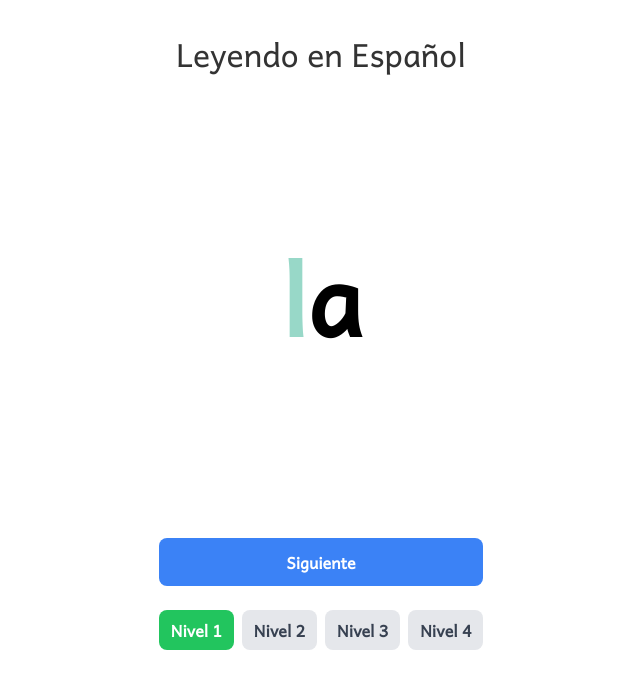
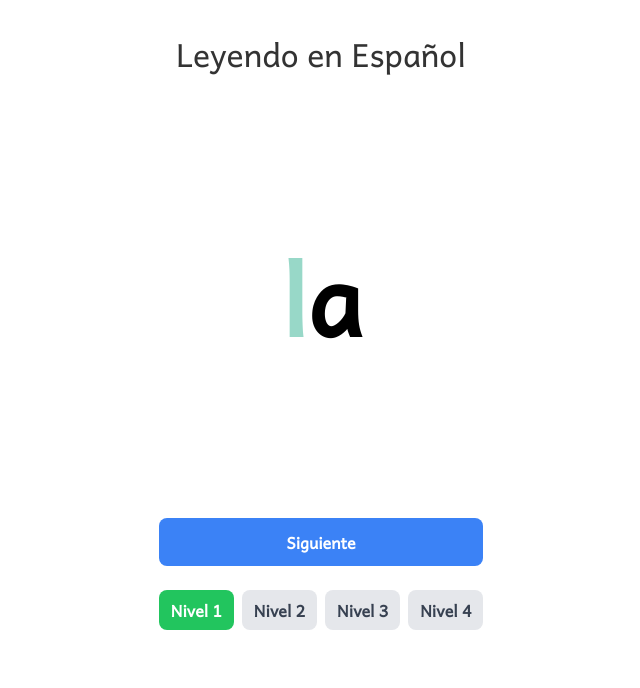
Before and after one commit to JavierCLT/leer, a Next.js app: page / in a window 1280 px wide. Shown: the top 688 px of the page, without its empty margins (319-959 px from the left). Built offline with nearby package versions, Linux system fonts and the light colour scheme.

Commit message:
Update globals.css

```diff
--- a/styles/globals.css
+++ b/styles/globals.css
@@ -42,6 +42,10 @@ h1 {
   font-size: 6rem; /* Increased size */
 }
 
+.text-4xl {
+    font-size: 5rem; /* Adjusted for medium screens */
+  }
+
 @media (max-width: 768px) {
   .text-xl {
     font-size: 5rem; /* Adjusted for medium screens */
@@ -53,6 +57,10 @@ h1 {
 
   .text-3xl {
     font-size: 5rem; /* Adjusted for medium screens */
+  }
+
+   .text-4xl {
+    font-size: 4rem; /* Adjusted for medium screens */
   }
 }
 
@@ -67,6 +75,9 @@ h1 {
 
   .text-3xl {
     font-size: 5rem; /* Adjusted for small screens */
+  }
+  .text-4xl {
+    font-size: 4rem; /* Adjusted for medium screens */
   }
 }
 
@@ -92,7 +103,3 @@ h1 {
   min-height: 25rem; /* Adjusted height */
   margin-bottom: 20px; /* Add some margin at the bottom */
 }
-
-.button-container {
-  margin-top: 20px; /* Push buttons to the bottom */
-}
```
